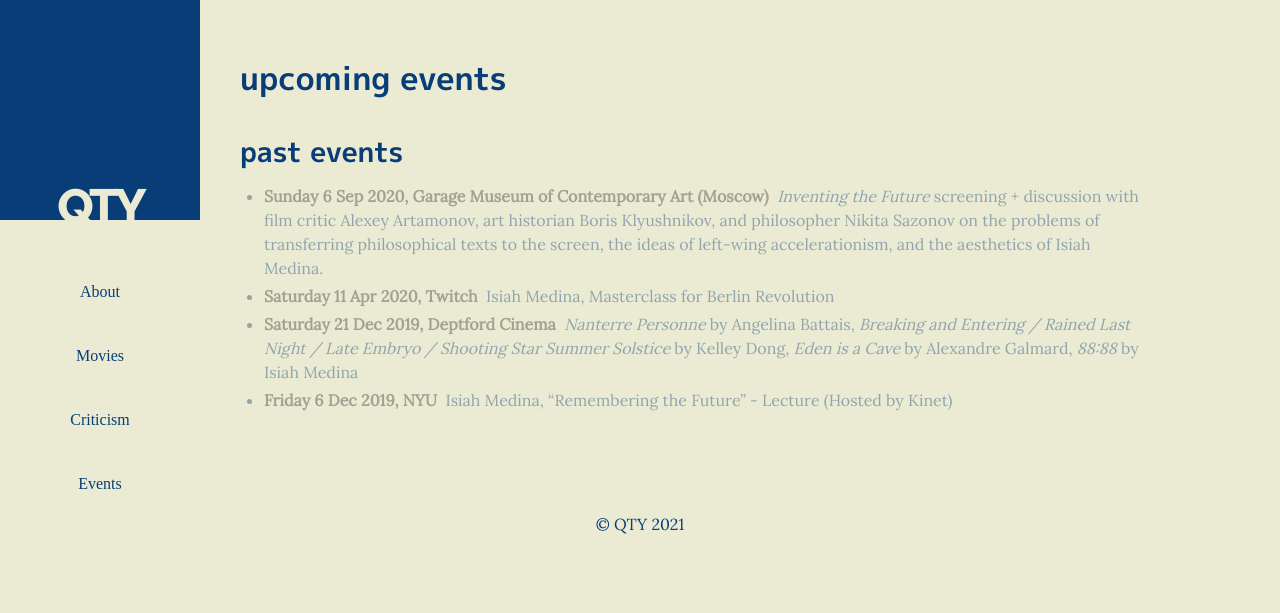
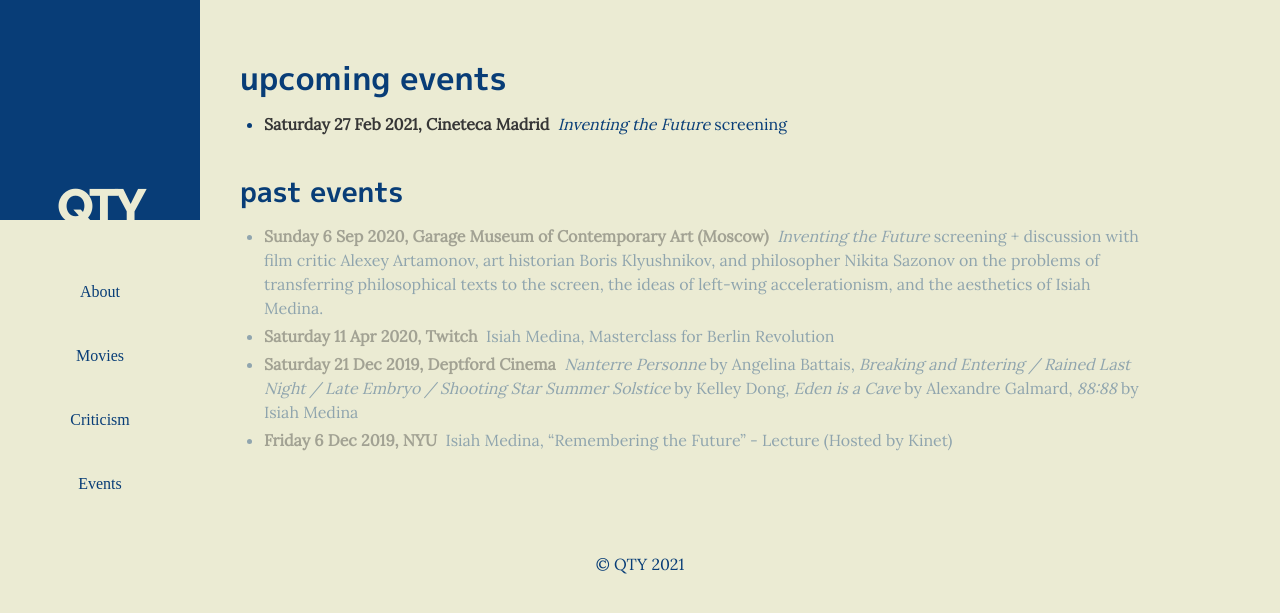
Before and after one commit to naobot/qty-cinema, a Jekyll site: the page built from events.html, in a window 1280 px wide. Shown: the top 613 px of the page. Built offline with Jekyll 4.4.1, drawn with Linux system fonts in a browser that asks for light colours; some web fonts are replaced.

Commit message:
Update from Forestry.io Isiah Medina updated _data/events.yaml

```diff
--- a/_data/events.yaml
+++ b/_data/events.yaml
@@ -1,4 +1,7 @@
 ---
+- when: 2021-02-27 23:45:00 +0000
+  where: Cineteca Madrid
+  what: "<i>Inventing the Future</i> screening"
 - when: 2020-09-06 20:30:00 +0000
   where: Garage Museum of Contemporary Art (Moscow)
   what: "<i>Inventing the Future</i> screening + discussion with film critic Alexey
```
